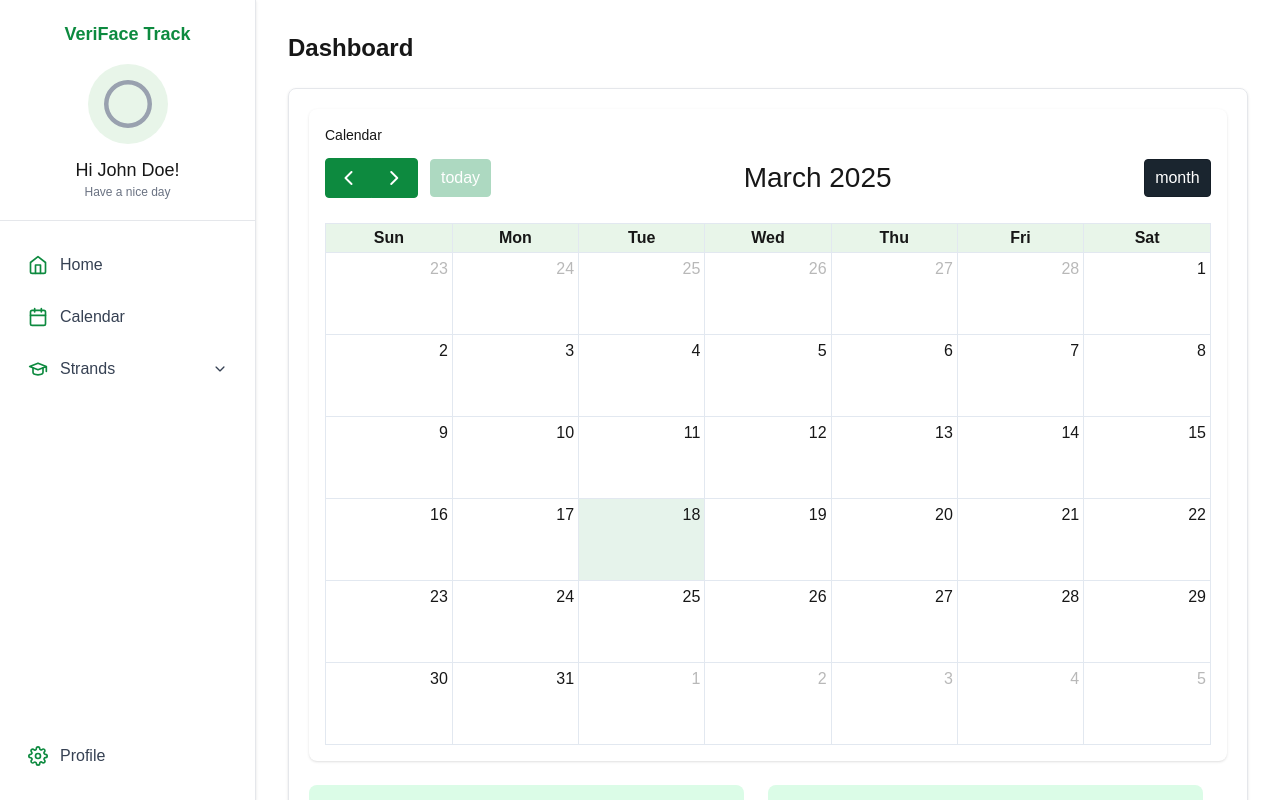
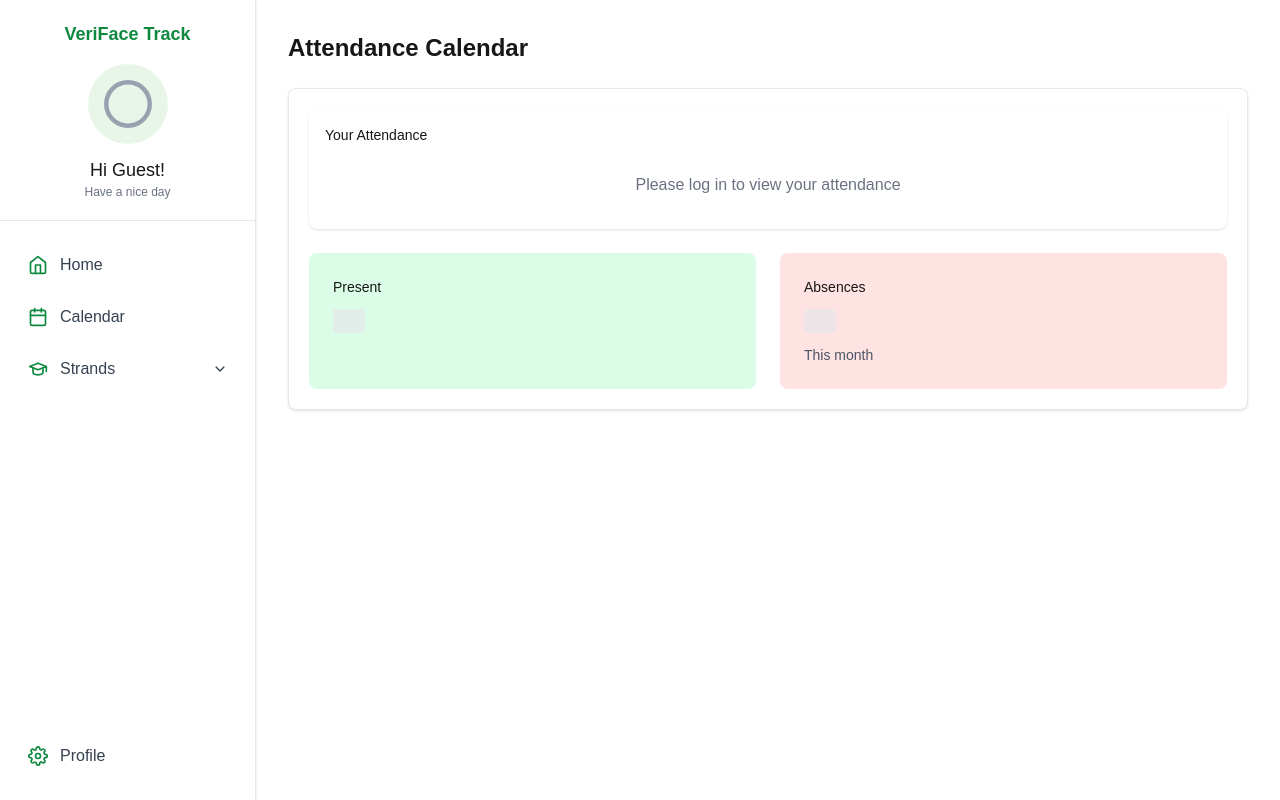
Before and after one commit to Meedux/veriface-track, a Next.js app: page /calendar in a window 1280 px wide. Shown: the top 800 px of the page. Built offline with nearby package versions, Linux system fonts and the light colour scheme.

Commit message:
Strand, Calendar and sidebar

```diff
--- a/app/calendar/page.js
+++ b/app/calendar/page.js
@@ -1,10 +1,67 @@
+"use client";
+
 import Calendar from "@/component/Calendar";
 import Sidebar from "@/component/Sidebar";
-import React from "react";
+import React, { useState, useEffect } from "react";
 import { CgProfile } from "react-icons/cg";
 import { FiBell, FiMail } from "react-icons/fi";
 
 const CalendarPage = () => {
+  const [attendanceStats, setAttendanceStats] = useState({
+    present: 0,
+    absent: 0,
+    late: 0
+  });
+  const [loading, setLoading] = useState(true);
+  const [userId, setUserId] = useState(null);
+
+  useEffect(() => {
+    // Get user data from localStorage
+    const getUserData = () => {
+      try {
+        const userData = localStorage.getItem('user');
+        if (userData) {
+          const user = JSON.parse(userData);
+          setUserId(user.id);
+          return user.id;
+        }
+        return null;
+      } catch (error) {
+        console.error("Error fetching user data:", error);
+        return null;
+      }
+    };
+
+    // Fetch attendance statistics
+    const fetchAttendanceStats = async (id) => {
+      if (!id) return;
+
+      try {
+        setLoading(true);
+        const response = await fetch(`/api/attendance/stats?userId=${id}`);
+
+        if (!response.ok) {
+          throw new Error('Failed to fetch attendance stats');
+        }
+
+        const data = await response.json();
+
+        setAttendanceStats({
+          present: data.presentCount || 0,
+          absent: data.absentCount || 0,
+          late: data.lateCount || 0
+        });
+      } catch (error) {
+        console.error('Error fetching attendance stats:', error);
+      } finally {
+        setLoading(false);
+      }
+    };
+
+    const id = getUserData();
+    fetchAttendanceStats(id);
+  }, []);
+
   return (
     <>
       <div className="min-h-screen bg-base text-text grid grid-cols-[auto_1fr]">
@@ -12,28 +69,45 @@ const CalendarPage = () => {
         {/* Main Content */}
         <div className="flex-1 p-8 overflow-auto">
           <header className="flex justify-between items-center mb-6">
-            <h1 className="text-2xl font-bold">Dashboard</h1>
-            {/* <div className="flex items-center space-x-4">
-              <FiMail className="text-2xl cursor-pointer hover:text-[#0D8A3F] transition-colors" />
-              <FiBell className="text-2xl cursor-pointer hover:text-[#0D8A3F] transition-colors" />
-              <CgProfile className="text-2xl cursor-pointer hover:text-[#0D8A3F] transition-colors" />
-            </div> */}
+            <h1 className="text-2xl font-bold">Attendance Calendar</h1>
           </header>
 
           <div className="grid grid-cols-1 md:grid-cols-2 gap-6 mb-6 border border-gray-200 p-5 rounded-lg shadow-sm">
             {/* CALENDAR */}
-            <div className="col-span-3 bg-white p-4 rounded-lg shadow-sm">
-              <span className="text-sm font-medium block mb-3">Calendar</span>
-              <Calendar />
-            </div>
-            <div className="bg-green-100 p-6 rounded-lg">
-              <h3 className="text-sm font-medium mb-2">Present</h3>
-              <p className="text-3xl font-light">00</p>
+            <div className="col-span-2 bg-white p-4 rounded-lg shadow-sm">
+              <span className="text-sm font-medium block mb-3">Your Attendance</span>
+              {userId && <Calendar userId={userId} />}
+              {!userId && <p className="text-center text-gray-500 py-4">Please log in to view your attendance</p>}
             </div>
 
             <div className="bg-green-100 p-6 rounded-lg">
+              <h3 className="text-sm font-medium mb-2">Present</h3>
+              <p className="text-3xl font-light">
+                {loading ? (
+                  <span className="inline-block w-8 h-6 bg-gray-200 animate-pulse rounded"></span>
+                ) : (
+                  attendanceStats.present
+                )}
+              </p>
+              <p className="text-sm text-gray-600 mt-1">
+                {!loading && attendanceStats.late > 0 && (
+                  <span>Including {attendanceStats.late} late arrival(s)</span>
+                )}
+              </p>
+            </div>
+
+            <div className="bg-red-100 p-6 rounded-lg">
               <h3 className="text-sm font-medium mb-2">Absences</h3>
-              <p className="text-3xl font-light">00</p>
+              <p className="text-3xl font-light">
+                {loading ? (
+                  <span className="inline-block w-8 h-6 bg-gray-200 animate-pulse rounded"></span>
+                ) : (
+                  attendanceStats.absent
+                )}
+              </p>
+              <p className="text-sm text-gray-600 mt-1">
+                This month
+              </p>
             </div>
           </div>
         </div>
--- a/app/strand/[strand]/page.js
+++ b/app/strand/[strand]/page.js
@@ -1,10 +1,13 @@
 "use client";
 
-import React, { useState, useEffect } from 'react';
+import React, { useState, useEffect, useRef } from 'react';
 import { useParams } from 'next/navigation';
 import Sidebar from "@/component/Sidebar";
 import AttendanceTable from "@/component/AttendanceTable";
 import { motion } from 'framer-motion';
+
+// Cache for storing strand data across renders and component instances
+const strandDataCache = {};
 
 const StrandPage = () => {
   const params = useParams();
@@ -17,31 +20,62 @@ const StrandPage = () => {
   });
   const [loading, setLoading] = useState(true);
 
+  // Reference to track which strands we've already fetched
+  const fetchedStrands = useRef(new Set());
+
   useEffect(() => {
+    // Skip if no strand name is available
+    if (!strandName) return;
+
+    // Function to handle setting stats while avoiding multiple renders
+    const setStats = (stats) => {
+      setStrandStats(stats);
+      setLoading(false);
+    };
+
+    // If we already have cached data, use it without fetching
+    if (strandDataCache[strandName]) {
+      setStats(strandDataCache[strandName]);
+      return;
+    }
+
+    // If we've already initiated a fetch for this strand, don't fetch again
+    if (fetchedStrands.current.has(strandName)) return;
+
+    // Mark this strand as being fetched so we don't fetch it again
+    fetchedStrands.current.add(strandName);
+
     // Fetch strand statistics
     const fetchStrandStats = async () => {
       try {
-        const response = await fetch(`/api/attendance/${strandName}`);
+        const response = await fetch(`/api/attendance/stats?strand=${strandName}`);
         if (response.ok) {
           const data = await response.json();
-          setStrandStats({
+          const statsData = {
             present: data.presentCount || 0,
             late: data.lateCount || 0,
             absent: data.absentCount || 0,
             total: data.totalStudents || 0
-          });
+          };
+
+          // Store in cache for future use
+          strandDataCache[strandName] = statsData;
+
+          // Update state (only once)
+          setStats(statsData);
+        } else {
+          // Handle error response
+          console.error(`Failed to fetch strand stats: ${response.status}`);
+          setLoading(false);
         }
       } catch (error) {
         console.error("Error fetching strand stats:", error);
-      } finally {
         setLoading(false);
       }
     };
 
-    if (strandName) {
-      fetchStrandStats();
-    }
-  }, [strandName]);
+    fetchStrandStats();
+  }, [strandName]); // Only re-run if strandName changes
 
   // Strand colors mapping
   const strandColors = {
@@ -106,7 +140,12 @@ const StrandPage = () => {
           {/* Strand-specific Attendance Table */}
           <div className="col-span-3 bg-white p-4 rounded-lg shadow-sm">
             <span className="text-sm font-medium block mb-3">{strandName} Attendance Tracker</span>
-            <StrandAttendanceTable strand={strandName} />
+            {!loading && <AttendanceTable filter={{ strand: strandName }} />}
+            {loading && (
+              <div className="flex justify-center items-center p-10">
+                <div className="animate-spin rounded-full h-10 w-10 border-b-2 border-[#0D8A3F]"></div>
+              </div>
+            )}
           </div>
         </div>
       </div>
@@ -114,9 +153,4 @@ const StrandPage = () => {
   );
 };
 
-// Create a strand-specific attendance table
-const StrandAttendanceTable = ({ strand }) => {
-  return <AttendanceTable filter={{ strand }} />;
-};
-
 export default StrandPage;
--- a/component/Calendar.jsx
+++ b/component/Calendar.jsx
@@ -1,71 +1,138 @@
 'use client';
 
-import React, { useState } from 'react';
+import React, { useState, useEffect } from 'react';
 import FullCalendar from '@fullcalendar/react';
 import dayGridPlugin from '@fullcalendar/daygrid';
 import interactionPlugin from '@fullcalendar/interaction';
 
-const Calendar = () => {
-  const [events, setEvents] = useState([
-    {
-      title: 'Math Quiz',
-      date: '2024-03-18',
-      backgroundColor: '#0D8A3F',
-      borderColor: '#0D8A3F'
-    },
-    {
-      title: 'Science Project Due',
-      date: '2024-03-20',
-      backgroundColor: '#0D8A3F',
-      borderColor: '#0D8A3F'
-    },
-    {
-      title: 'English Presentation',
-      date: '2024-03-25',
-      backgroundColor: '#0D8A3F',
-      borderColor: '#0D8A3F'
+const Calendar = ({ userId }) => {
+  const [attendanceEvents, setAttendanceEvents] = useState([]);
+  const [loading, setLoading] = useState(true);
+
+  // Fetch attendance data when component mounts
+  useEffect(() => {
+    const fetchAttendanceData = async () => {
+      try {
+        // Determine URL based on if userId is provided
+        const url = userId
+          ? `/api/attendance?userId=${userId}`
+          : '/api/attendance';
+
+        const response = await fetch(url);
+
+        if (!response.ok) {
+          throw new Error('Failed to fetch attendance data');
         }
-  ]);
 
-  const handleDateClick = (arg) => {
-    const title = prompt('Enter event title:');
-    if (title) {
-      setEvents([
-        ...events,
-        {
-          title,
-          date: arg.dateStr,
-          backgroundColor: '#0D8A3F',
-          borderColor: '#0D8A3F'
+        const data = await response.json();
+
+        // Convert attendance records to calendar events
+        const events = data.map(record => {
+          // Extract date from the record
+          const date = new Date(record.date);
+          const formattedDate = date.toISOString().split('T')[0]; // Format as YYYY-MM-DD
+
+          // Determine color based on attendance status
+          let backgroundColor, borderColor, title, textColor;
+
+          switch(record.status) {
+            case 'present':
+              backgroundColor = '#4ade80'; // Green
+              borderColor = '#22c55e';
+              title = '✓ Present';
+              textColor = '#fff';
+              break;
+            case 'late':
+              backgroundColor = '#fbbf24'; // Yellow
+              borderColor = '#f59e0b';
+              title = '⏱ Late';
+              textColor = '#000';
+              break;
+            case 'absent':
+              backgroundColor = '#f87171'; // Red
+              borderColor = '#ef4444';
+              title = '✗ Absent';
+              textColor = '#fff';
+              break;
+            default:
+              backgroundColor = '#e5e7eb'; // Grey
+              borderColor = '#d1d5db';
+              title = '? Unknown';
+              textColor = '#000';
           }
-      ]);
+
+          return {
+            title: `${title} (${record.time})`,
+            date: formattedDate,
+            backgroundColor,
+            borderColor,
+            textColor,
+            extendedProps: {
+              status: record.status,
+              time: record.time
+            }
+          };
+        });
+
+        setAttendanceEvents(events);
+      } catch (error) {
+        console.error('Error fetching attendance data:', error);
+      } finally {
+        setLoading(false);
       }
     };
 
+    fetchAttendanceData();
+  }, [userId]);
+
   return (
     <div className="calendar-container">
+      {loading ? (
+        <div className="flex justify-center items-center p-8">
+          <div className="animate-spin rounded-full h-8 w-8 border-b-2 border-[#0D8A3F]"></div>
+        </div>
+      ) : (
+        <>
           <FullCalendar
             plugins={[dayGridPlugin, interactionPlugin]}
             initialView="dayGridMonth"
-        events={events}
-        dateClick={handleDateClick}
+            events={attendanceEvents}
             headerToolbar={{
               left: 'prev,next today',
               center: 'title',
               right: 'dayGridMonth'
             }}
             height="auto"
-        editable={true}
-        selectable={true}
+            editable={false}
+            selectable={false}
             dayMaxEvents={true}
             eventContent={(eventInfo) => {
               return (
-            <div className="p-1 text-xs overflow-hidden whitespace-nowrap text-ellipsis">
+                <div className="p-1 text-xs font-medium overflow-hidden text-ellipsis">
                   {eventInfo.event.title}
                 </div>
               );
             }}
           />
+
+          {/* Attendance legend */}
+          <div className="mt-4 flex flex-wrap justify-center gap-4 text-sm">
+            <div className="flex items-center">
+              <span className="inline-block w-4 h-4 mr-2 bg-[#4ade80] rounded-sm"></span>
+              <span>Present</span>
+            </div>
+            <div className="flex items-center">
+              <span className="inline-block w-4 h-4 mr-2 bg-[#fbbf24] rounded-sm"></span>
+              <span>Late</span>
+            </div>
+            <div className="flex items-center">
+              <span className="inline-block w-4 h-4 mr-2 bg-[#f87171] rounded-sm"></span>
+              <span>Absent</span>
+            </div>
+          </div>
+        </>
+      )}
+
       <style jsx global>{`
         .fc .fc-button-primary {
           background-color: #0D8A3F;
@@ -92,6 +159,13 @@ const Calendar = () => {
           background-color: #E8F5E9;
           padding: 8px 0;
         }
+        .fc-event {
+          cursor: default;
+          border-radius: 4px;
+        }
+        .fc-event-title {
+          font-weight: 500;
+        }
       `}</style>
     </div>
   );
--- a/component/Sidebar.jsx
+++ b/component/Sidebar.jsx
@@ -1,14 +1,29 @@
 "use client";
 
-import React, { useState } from 'react';
+import React, { useState, useEffect } from 'react';
 import { IoIosArrowDown } from "react-icons/io";
 import { FiHome, FiCalendar, FiSettings } from "react-icons/fi";
 import { TbSchool } from "react-icons/tb";
 import { FaRegCircle } from "react-icons/fa6";
 import Link from 'next/link';
 
-const Sidebar = ({ username = "John Doe" }) => {
+const Sidebar = () => {
   const [isStrandsOpen, setIsStrandsOpen] = useState(false);
+  const [username, setUsername] = useState("Guest");
+
+  // Get user data from localStorage on component mount
+  useEffect(() => {
+    try {
+      const userData = localStorage.getItem('user');
+      if (userData) {
+        const user = JSON.parse(userData);
+        // Use name field if available, otherwise use username
+        setUsername(user.name || user.username || "Guest");
+      }
+    } catch (error) {
+      console.error("Error fetching user data:", error);
+    }
+  }, []);
 
   return (
     <div className="h-screen w-64 bg-white border-r border-gray-200 flex flex-col shadow-sm">
@@ -21,6 +36,7 @@ const Sidebar = ({ username = "John Doe" }) => {
         <p className="text-xs text-gray-500">Have a nice day</p>
       </div>
 
+      {/* Rest of your sidebar component remains unchanged */}
       <nav className="flex-1 px-3 pt-5 overflow-y-auto">
         <ul className="space-y-1">
           <li>
```
Lines whose indentation alone changed are shown as unchanged.
